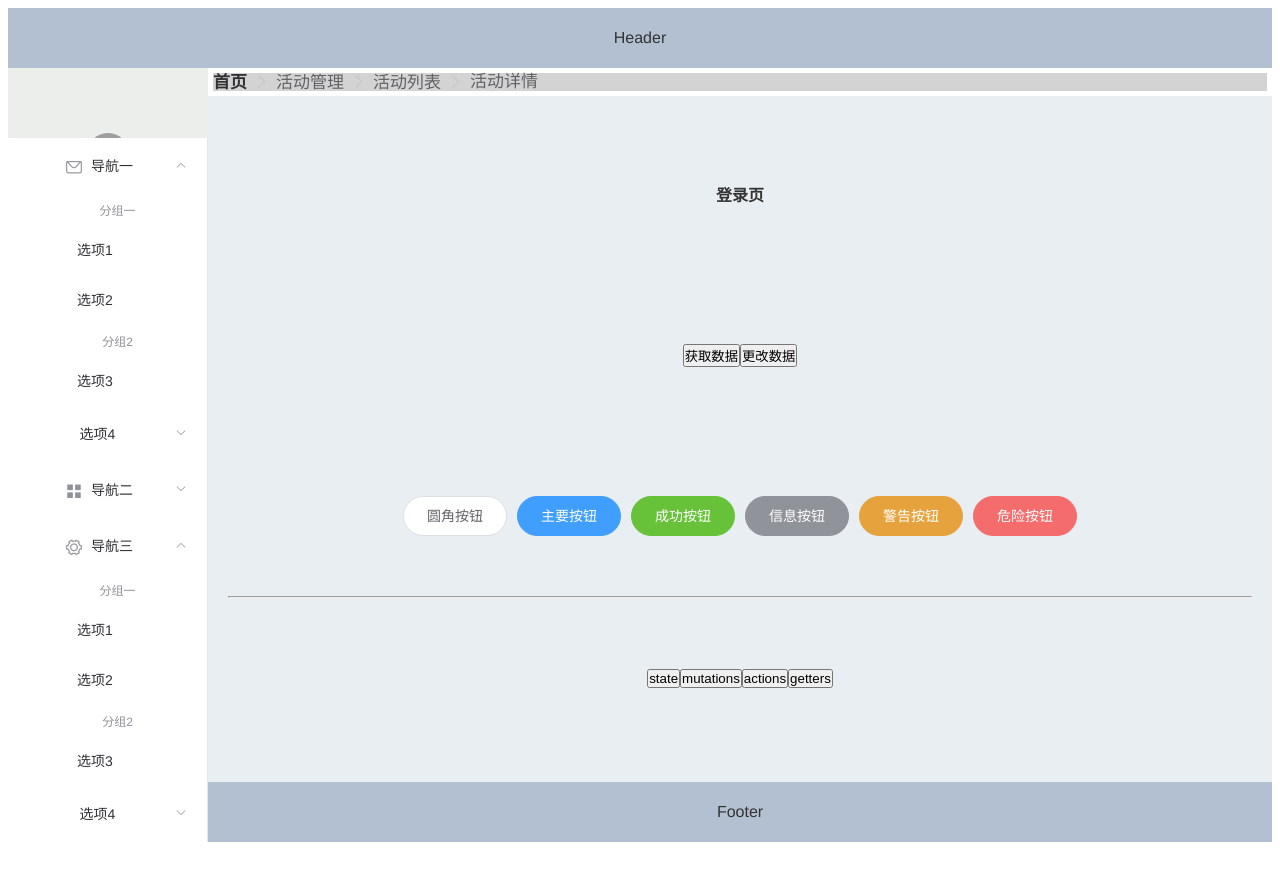
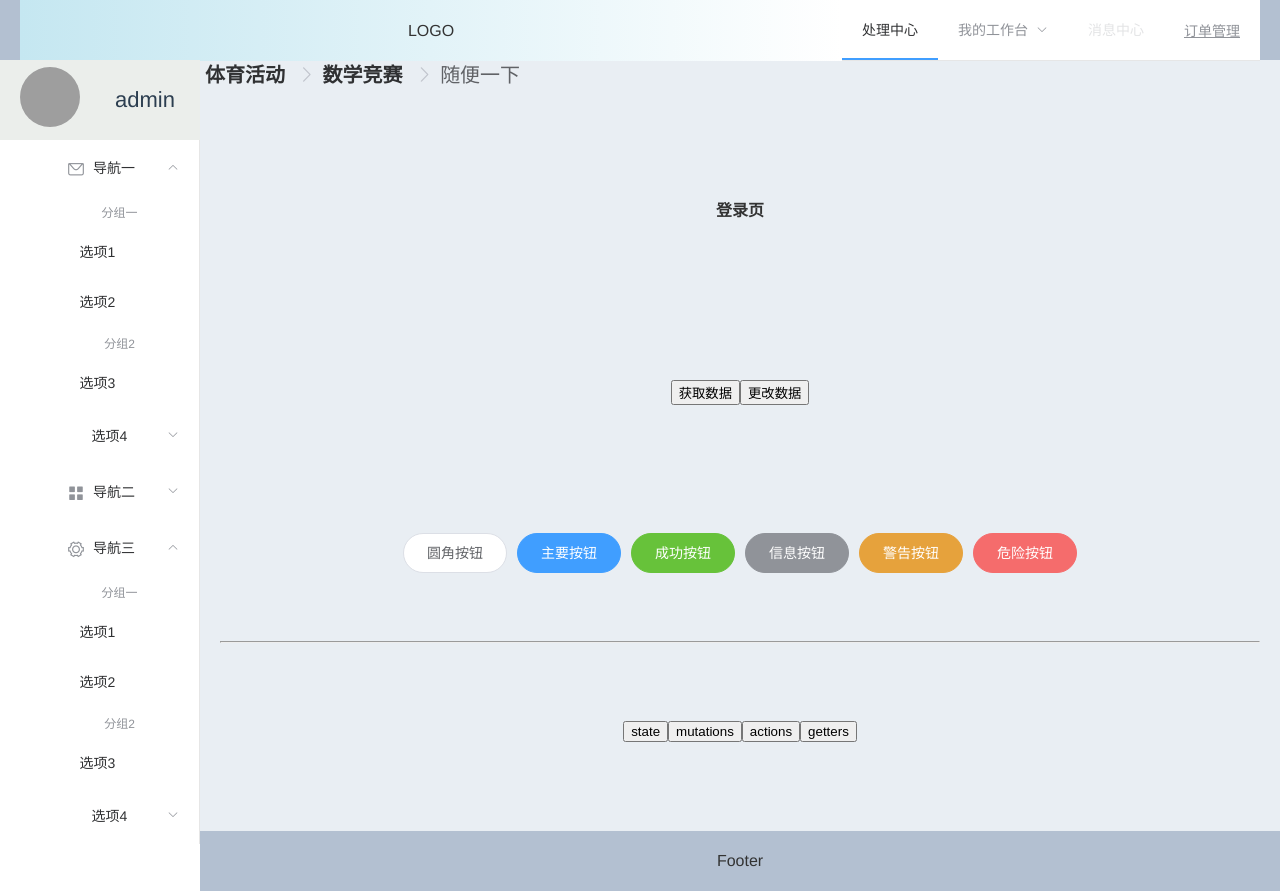
Before and after one commit to simplesmall/land-transaction, a Vue app in the folder land-front/: page /#/ in a window 1280 px wide. Before the commit the page ends 842 px from the top, so only its background shows below. Built offline with nearby package versions, Linux system fonts and the light colour scheme; grey boxes are pictures that could not be loaded.

Commit message:
Add header and breadcrumb status

```diff
--- a/land-front/src/App.vue
+++ b/land-front/src/App.vue
@@ -17,5 +17,12 @@ export default {
     -moz-osx-font-smoothing: grayscale;
     text-align: center;
     color: #2c3e50;
+    background-color: #E9EEF3;
+  }
+  .el-header{
+    padding: 0;
+  }
+  body {
+    margin: 0;
   }
 </style>
--- a/land-front/src/components/Login.vue
+++ b/land-front/src/components/Login.vue
@@ -1,67 +1,14 @@
 <template>
   <div class="login">
     <el-container>
-      <el-header>Header</el-header>
+      <el-header>
+        <Header></Header>
+      </el-header>
       <el-container>
-        <el-aside width="200px" style="background-color: rgb(238, 241, 246)">
-          <div class="avatarEdge">
-            <el-avatar src="https://cube.elemecdn.com/0/88/03b0d39583f48206768a7534e55bcpng.png"></el-avatar>
-          </div>
-          <el-menu :default-openeds="['1', '3']">
-            <el-submenu index="1">
-              <template slot="title"><i class="el-icon-message"></i>导航一</template>
-              <el-menu-item-group>
-                <template slot="title">分组一</template>
-                <el-menu-item index="1-1">选项1</el-menu-item>
-                <el-menu-item index="1-2">选项2</el-menu-item>
-              </el-menu-item-group>
-              <el-menu-item-group title="分组2">
-                <el-menu-item index="1-3">选项3</el-menu-item>
-              </el-menu-item-group>
-              <el-submenu index="1-4">
-                <template slot="title">选项4</template>
-                <el-menu-item index="1-4-1">选项4-1</el-menu-item>
-              </el-submenu>
-            </el-submenu>
-            <el-submenu index="2">
-              <template slot="title"><i class="el-icon-menu"></i>导航二</template>
-              <el-menu-item-group>
-                <template slot="title">分组一</template>
-                <el-menu-item index="2-1">选项1</el-menu-item>
-                <el-menu-item index="2-2">选项2</el-menu-item>
-              </el-menu-item-group>
-              <el-menu-item-group title="分组2">
-                <el-menu-item index="2-3">选项3</el-menu-item>
-              </el-menu-item-group>
-              <el-submenu index="2-4">
-                <template slot="title">选项4</template>
-                <el-menu-item index="2-4-1">选项4-1</el-menu-item>
-              </el-submenu>
-            </el-submenu>
-            <el-submenu index="3">
-              <template slot="title"><i class="el-icon-setting"></i>导航三</template>
-              <el-menu-item-group>
-                <template slot="title">分组一</template>
-                <el-menu-item index="3-1">选项1</el-menu-item>
-                <el-menu-item index="3-2">选项2</el-menu-item>
-              </el-menu-item-group>
-              <el-menu-item-group title="分组2">
-                <el-menu-item index="3-3">选项3</el-menu-item>
-              </el-menu-item-group>
-              <el-submenu index="3-4">
-                <template slot="title">选项4</template>
-                <el-menu-item index="3-4-1">选项4-1</el-menu-item>
-              </el-submenu>
-            </el-submenu>
-          </el-menu>
-        </el-aside>
+        <Aside/>
         <el-container>
-          <el-breadcrumb separator-class="el-icon-arrow-right" style="font-size: 17px;margin: 5px;   background-color: lightgrey;}">
-            <el-breadcrumb-item :to="{ path: '/' }">首页</el-breadcrumb-item>
-            <el-breadcrumb-item>活动管理</el-breadcrumb-item>
-            <el-breadcrumb-item>活动列表</el-breadcrumb-item>
-            <el-breadcrumb-item>活动详情</el-breadcrumb-item>
-          </el-breadcrumb>
+          <BreadCrumb></BreadCrumb>
+
           <el-main>
             <h1>登录页</h1>
             <input type="button" value="获取数据" @click="getData">
@@ -81,6 +28,7 @@
             <input type="button" value="getters" @click="involkeGet">
             {{msg}}
           </el-main>
+<!--          <Footer/>-->
           <el-footer>Footer</el-footer>
         </el-container>
       </el-container>
@@ -89,6 +37,11 @@
 </template>
 
 <script>
+  import Header from "../views/Header";
+  import Aside from "../views/Aside";
+  import BreadCrumb from "../views/BreadCrumb";
+  import Footer from "../views/Footer";
+
   export default {
     name: 'Login',
     data() {
@@ -128,21 +81,17 @@
     },
     mounted() {
 
+    },
+    components: {
+      Header,
+      Aside,
+      BreadCrumb,
+      Footer
     }
   }
 </script>
 
 <style scoped>
-  * {
-    margin: 0;
-    padding: 0;
-  }
-
-  .avatarEdge {
-    width: 200px;
-    height: 70px;
-    background-color: #EBEEEB;
-  }
 
   .el-header, .el-footer {
     background-color: #B3C0D1;
--- /dev/null
+++ b/land-front/src/views/Aside.vue
@@ -0,0 +1,96 @@
+<template>
+    <div>
+        <el-aside width="200px" style="background-color: rgb(238, 241, 246)">
+          <div class="avatarEdge">
+            <div id="avatarURL"></div>
+            <div id="avatarName">admin</div>
+          </div>
+          <el-menu :default-openeds="['1', '3']">
+            <el-submenu index="1">
+              <template slot="title"><i class="el-icon-message"></i>导航一</template>
+              <el-menu-item-group>
+                <template slot="title">分组一</template>
+                <el-menu-item index="1-1">选项1</el-menu-item>
+                <el-menu-item index="1-2">选项2</el-menu-item>
+              </el-menu-item-group>
+              <el-menu-item-group title="分组2">
+                <el-menu-item index="1-3">选项3</el-menu-item>
+              </el-menu-item-group>
+              <el-submenu index="1-4">
+                <template slot="title">选项4</template>
+                <el-menu-item index="1-4-1">选项4-1</el-menu-item>
+              </el-submenu>
+            </el-submenu>
+            <el-submenu index="2">
+              <template slot="title"><i class="el-icon-menu"></i>导航二</template>
+              <el-menu-item-group>
+                <template slot="title">分组一</template>
+                <el-menu-item index="2-1">选项1</el-menu-item>
+                <el-menu-item index="2-2">选项2</el-menu-item>
+              </el-menu-item-group>
+              <el-menu-item-group title="分组2">
+                <el-menu-item index="2-3">选项3</el-menu-item>
+              </el-menu-item-group>
+              <el-submenu index="2-4">
+                <template slot="title">选项4</template>
+                <el-menu-item index="2-4-1">选项4-1</el-menu-item>
+              </el-submenu>
+            </el-submenu>
+            <el-submenu index="3">
+              <template slot="title"><i class="el-icon-setting"></i>导航三</template>
+              <el-menu-item-group>
+                <template slot="title">分组一</template>
+                <el-menu-item index="3-1">选项1</el-menu-item>
+                <el-menu-item index="3-2">选项2</el-menu-item>
+              </el-menu-item-group>
+              <el-menu-item-group title="分组2">
+                <el-menu-item index="3-3">选项3</el-menu-item>
+              </el-menu-item-group>
+              <el-submenu index="3-4">
+                <template slot="title">选项4</template>
+                <el-menu-item index="3-4-1">选项4-1</el-menu-item>
+              </el-submenu>
+            </el-submenu>
+          </el-menu>
+        </el-aside>
+
+    </div>
+</template>
+
+<script>
+    export default {
+        name: "Aside"
+    }
+</script>
+
+<style scoped>
+  #avatarName{
+    display: flex;
+    height: 80px;
+    line-height: 80px;
+    font-size: 22px;
+    width: 85px;
+    padding-left: -20px;
+  }
+  #avatarURL{
+    width: 60px;
+    height: 60px;
+    margin:7px auto 5px 20px;
+    background: url("https://cube.elemecdn.com/0/88/03b0d39583f48206768a7534e55bcpng.png") no-repeat center center;
+    background-size: cover;
+    border-radius: 30px;
+  }
+  * {
+    margin: 0;
+    padding: 0;
+  }
+
+  .avatarEdge {
+    display: flex;
+    flex-direction: row;
+    width: 200px;
+    height: 80px;
+    background-color: #EBEEEB;
+  }
+
+</style>
--- /dev/null
+++ b/land-front/src/views/BreadCrumb.vue
@@ -0,0 +1,28 @@
+<template>
+  <div>
+    <el-breadcrumb separator-class="el-icon-arrow-right" style="font-size: 20px;margin: 5px; }">
+      <el-breadcrumb-item v-for="(item,index) in pathList" :key="index" :to="item.path">
+        {{item.name}}
+      </el-breadcrumb-item>
+    </el-breadcrumb>
+  </div>
+</template>
+
+<script>
+  export default {
+    name: "BreadCrumb",
+    data(){
+      return{
+        pathList:[
+          {name:'体育活动',path:'/'},
+          {name:'数学竞赛',path:'test'},
+          {name:'随便一下',path:'123'}
+        ]
+      }
+    }
+  }
+</script>
+
+<style scoped>
+
+</style>
--- /dev/null
+++ b/land-front/src/views/Footer.vue
@@ -0,0 +1,18 @@
+<template>
+    <el-footer>Footer</el-footer>
+</template>
+
+<script>
+  export default {
+    name: "Footer"
+  }
+</script>
+
+<style scoped>
+  .el-footer {
+    background-color: #B3C0D1;
+    color: #333;
+    text-align: center;
+    line-height: 60px;
+  }
+</style>
--- /dev/null
+++ b/land-front/src/views/Header.vue
@@ -0,0 +1,61 @@
+<template>
+  <div class="Header">
+    <div id="logo">
+      <div style="width: 50%;margin: 0 auto;line-height: 61px">
+<!--        <img src="https://p22.zzzyk.com/2014/1/20140130101810_85.png" alt="" style="object-fit: cover">-->
+        LOGO
+      </div>
+    </div>
+    <el-menu :default-active="activeIndex" class="el-menu-demo" mode="horizontal" @select="handleSelect">
+      <el-menu-item index="1">处理中心</el-menu-item>
+      <el-submenu index="2">
+        <template slot="title">我的工作台</template>
+        <el-menu-item index="2-1">选项1</el-menu-item>
+        <el-menu-item index="2-2">选项2</el-menu-item>
+        <el-menu-item index="2-3">选项3</el-menu-item>
+        <el-submenu index="2-4">
+          <template slot="title">选项4</template>
+          <el-menu-item index="2-4-1">选项1</el-menu-item>
+          <el-menu-item index="2-4-2">选项2</el-menu-item>
+          <el-menu-item index="2-4-3">选项3</el-menu-item>
+        </el-submenu>
+      </el-submenu>
+      <el-menu-item index="3" disabled>消息中心</el-menu-item>
+      <el-menu-item index="4"><a href="" target="_blank">订单管理</a></el-menu-item>
+    </el-menu>
+  </div>
+</template>
+
+<script>
+  export default {
+    name: "Header",
+    data() {
+      return {
+        activeIndex: '1',
+        activeIndex2: '1'
+      }
+    },
+    methods: {
+      handleSelect(key, keyPath) {
+        console.log(key, keyPath);
+      }
+    }
+  }
+</script>
+
+<style scoped>
+
+  .Header{
+    display: flex;
+  }
+  #logo{
+    flex-direction: row;
+    width: auto;
+    flex: 1;
+    background: linear-gradient(to left, #ffffff 0%,#C5E7F1 100%);;
+  }
+  ul {
+    margin-left: auto;
+    float: right;
+  }
+</style>
```
Lines whose indentation alone changed are shown as unchanged.
